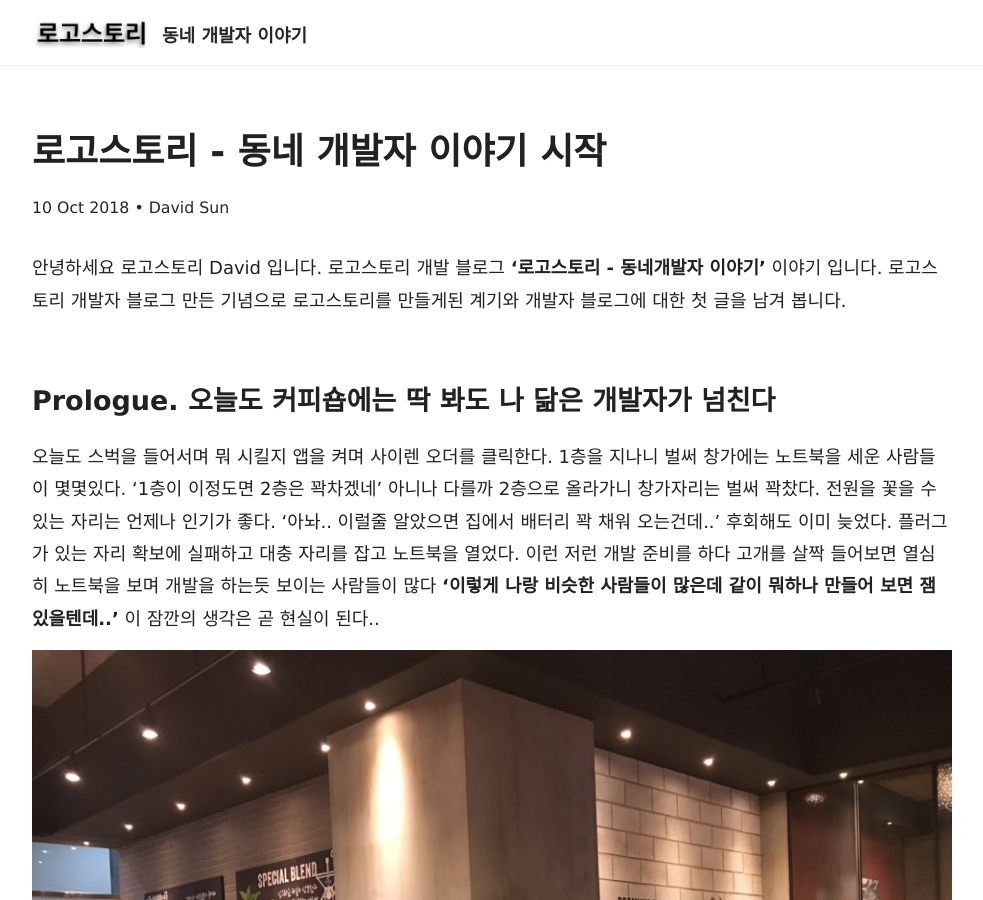
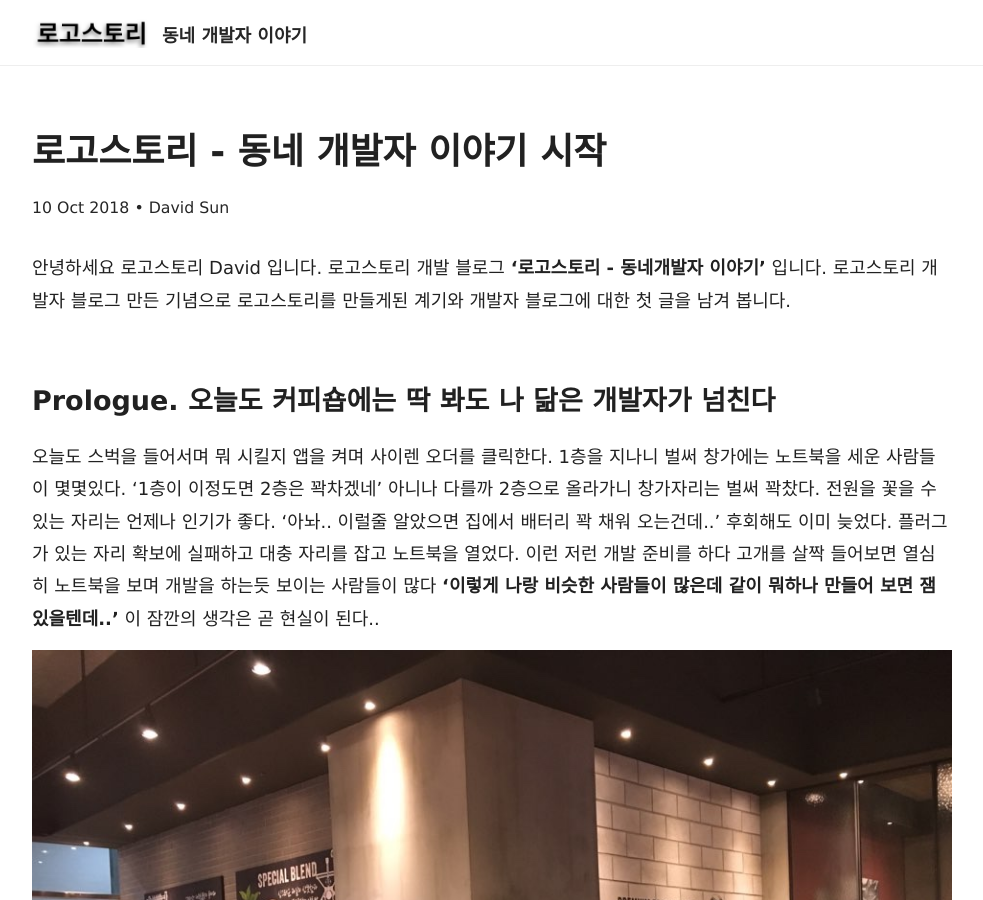
Before and after one commit to logostory/logostory.github.io, a Jekyll site: the page built from _posts/2018-10-10-begin-blog.md, in a window 1280 px wide and 900 px high. Shown: the whole window, without its empty margins (148-1131 px from the left). Built offline with Jekyll 4.4.1, drawn with Linux system fonts in a browser that asks for light colours.

Commit message:
Update 2018-10-10-begin-blog.md

```diff
--- a/_posts/2018-10-10-begin-blog.md
+++ b/_posts/2018-10-10-begin-blog.md
@@ -6,7 +6,7 @@ title: 로고스토리 - 동네 개발자 이야기 시작
 desc: 쓸데없이 고퀄. 동네 스터디 모임이 이런 개발자 블로그 까지?
 ---
 
-안녕하세요 로고스토리 David 입니다. 로고스토리 개발 블로그 **'로고스토리 - 동네개발자 이야기'** 이야기 입니다. 로고스토리 개발자 블로그 만든 기념으로 로고스토리를 만들게된 계기와 개발자 블로그에 대한 첫 글을 남겨 봅니다.
+안녕하세요 로고스토리 David 입니다. 로고스토리 개발 블로그 **'로고스토리 - 동네개발자 이야기'** 입니다. 로고스토리 개발자 블로그 만든 기념으로 로고스토리를 만들게된 계기와 개발자 블로그에 대한 첫 글을 남겨 봅니다.
 
 ## Prologue. 오늘도 커피숍에는 딱 봐도 나 닮은 개발자가 넘친다
 오늘도 스벅을 들어서며 뭐 시킬지 앱을 켜며 사이렌 오더를 클릭한다. 1층을 지나니 벌써 창가에는 노트북을 세운 사람들이 몇몇있다. '1층이 이정도면 2층은 꽉차겠네' 아니나 다를까 2층으로 올라가니 창가자리는 벌써 꽉찼다. 전원을 꽃을 수 있는 자리는 언제나 인기가 좋다. '아놔.. 이럴줄 알았으면 집에서 배터리 꽉 채워 오는건데..' 후회해도 이미 늦었다. 플러그가 있는 자리 확보에 실패하고 대충 자리를 잡고 노트북을 열었다. 이런 저런 개발 준비를 하다 고개를 살짝 들어보면 열심히 노트북을 보며 개발을 하는듯 보이는 사람들이 많다 **'이렇게 나랑 비슷한 사람들이 많은데 같이 뭐하나 만들어 보면 잼있을텐데..'** 이 잠깐의 생각은 곧 현실이 된다..
```
